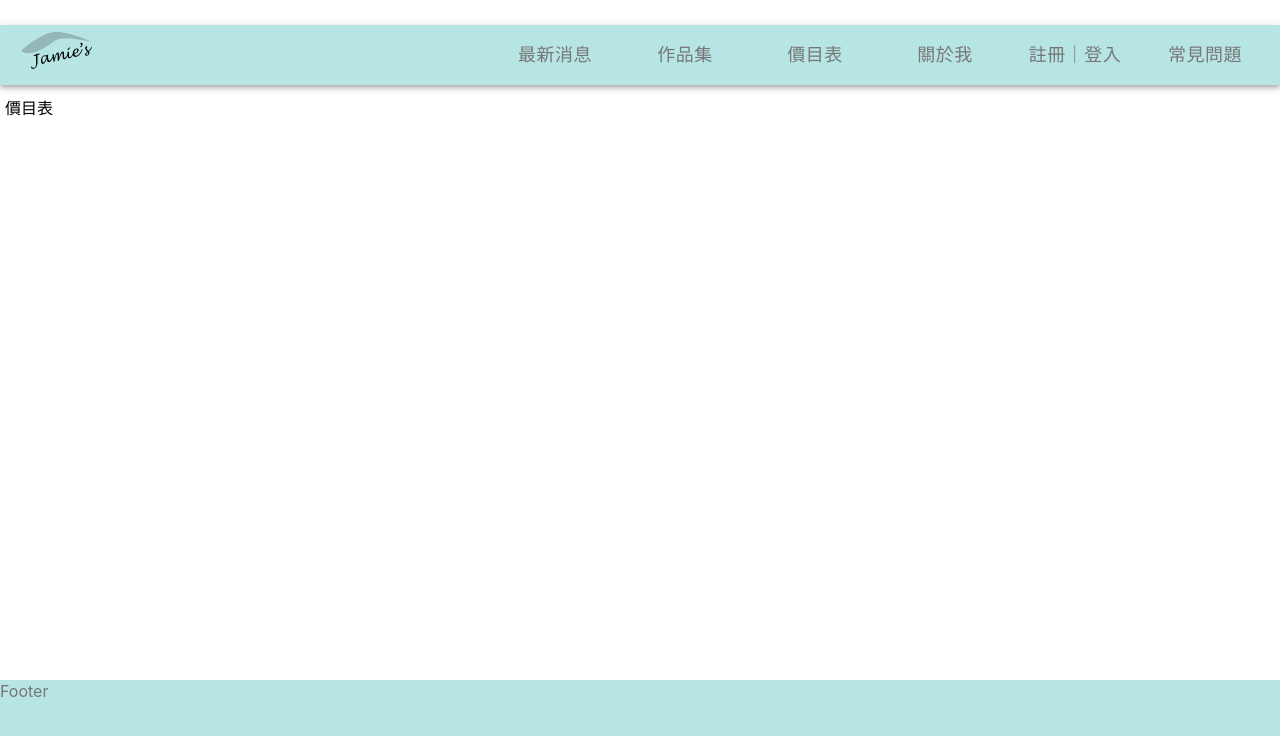
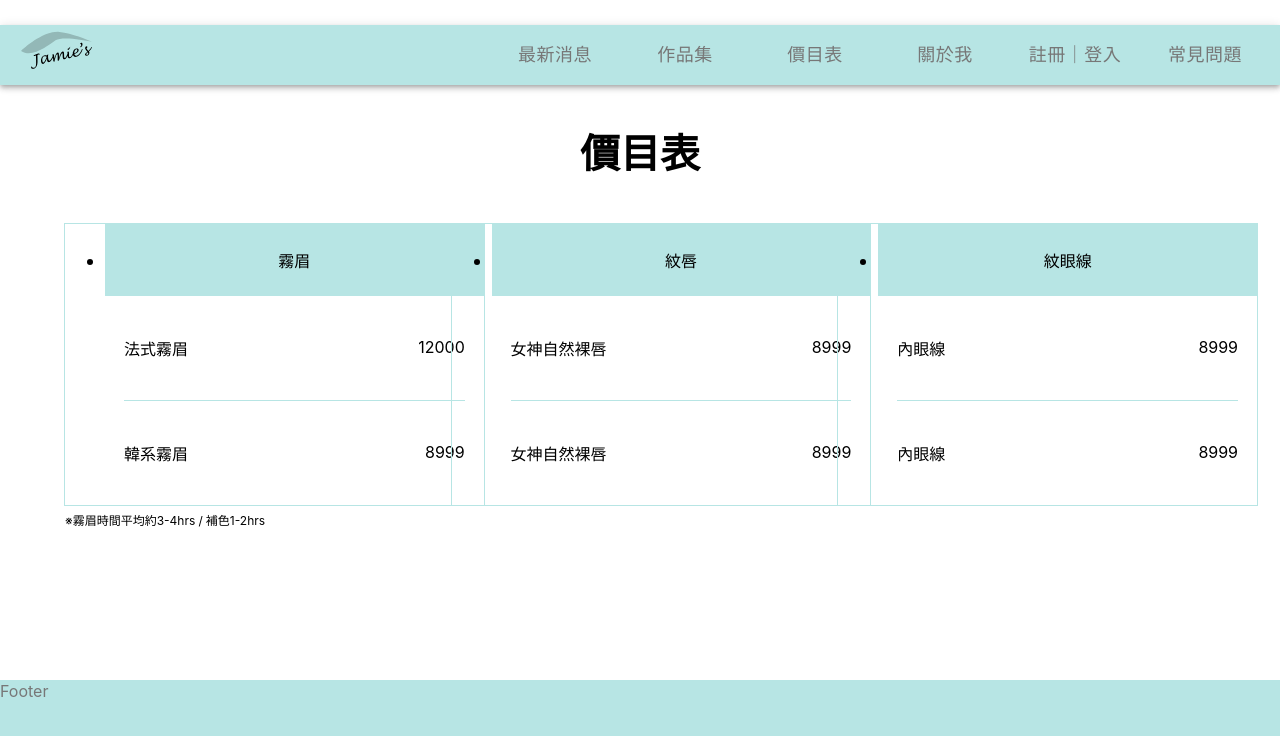
Before and after one commit to fubini108014/react-fog-eyebrow, a React (Create React App) app: page /price in a window 1280 px wide. Shown: the top 736 px of the page. Built offline with nearby package versions, Linux system fonts and the light colour scheme.

Commit message:
價目表 UI

```diff
--- a/src/Components/Page/Price.js
+++ b/src/Components/Page/Price.js
@@ -1,7 +1,95 @@
 import React from "react";
+import { styled } from "@mui/material/styles";
+import Container from "@mui/material/Container";
+
+const Title = styled("h1")({
+    fontSize: "2.5rem",
+    textAlign: "center",
+});
+
+const ListField = styled("div")({
+    display: "grid",
+    gridTemplateColumns: "repeat(3, 1fr)",
+    columnGap: ".5rem",
+});
+
+const List = styled("ul")(({ theme }) => ({
+    position: "relative",
+    width: "100%",
+    border: `1px solid ${theme.custom.primary.color}`,
+    display: "flex",
+    flexDirection: "column",
+    alignItems: "center",
+    "& li": {
+        padding: "1.5rem 0",
+    },
+    "& li:first-of-type": {
+        width: "100%",
+        backgroundColor: theme.custom.primary.color,
+        textAlign: "center",
+    },
+    "& li:not(:first-of-type)": {
+        width: "90%",
+        display: "flex",
+        justifyContent: "space-between",
+        borderBottom: `1px solid ${theme.custom.primary.color}`,
+    },
+    "& li:last-of-type, li:first-of-type": {
+        borderBottom: "unset",
+    },
+    "& small": {
+        position: "absolute",
+        fontSize: ".75rem",
+        left: "0",
+        bottom: "-1.5rem",
+    },
+}));
 
 function Price() {
-    return <div>價目表</div>;
+    return (
+        <Container>
+            <Title>價目表</Title>
+            <ListField>
+                {DUMMY_DATA.map((type, idx) => (
+                    <List key={idx}>
+                        <li>{type.type}</li>
+                        {type.list.map((itm, idx) => (
+                            <li key={idx}>
+                                <p>{itm.title}</p>
+                                <p>{itm.price}</p>
+                            </li>
+                        ))}
+                        <small>{type.desc}</small>
+                    </List>
+                ))}
+            </ListField>
+        </Container>
+    );
 }
 
 export default Price;
+
+const DUMMY_DATA = [
+    {
+        type: "霧眉",
+        list: [
+            { title: "法式霧眉", price: 12000 },
+            { title: "韓系霧眉", price: 8999 },
+        ],
+        desc: "※霧眉時間平均約3-4hrs / 補色1-2hrs",
+    },
+    {
+        type: "紋唇",
+        list: [
+            { title: "女神自然裸唇", price: 8999 },
+            { title: "女神自然裸唇", price: 8999 },
+        ],
+    },
+    {
+        type: "紋眼線",
+        list: [
+            { title: "內眼線", price: 8999 },
+            { title: "內眼線", price: 8999 },
+        ],
+    },
+];
```
